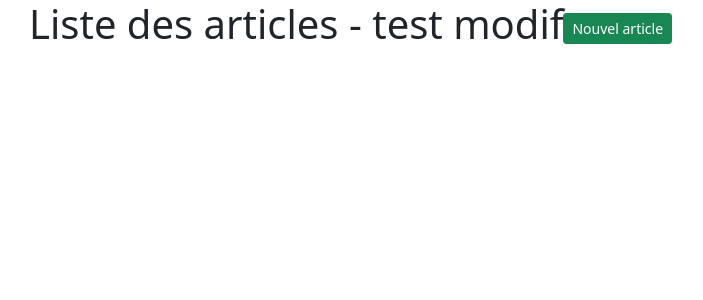
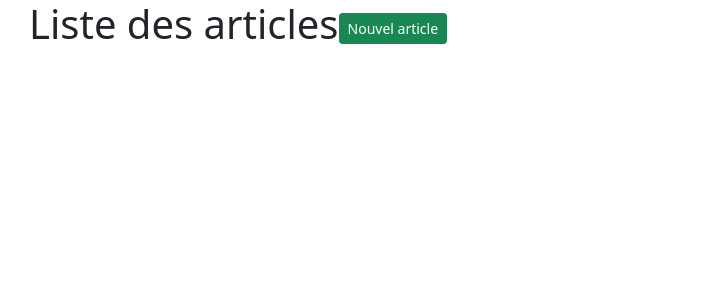
Before and after one commit to JeremyDallain/bonnes-pratiques, a Symfony app: template templates/article/index.html.twig in a window 1280 px wide. Shown: the top 300 px of the page, without its empty margins (53-756 px from the left). Run offline with Twig, Linux system fonts and the light colour scheme; the template is opened without the code that fills it, so the values that code supplies are empty; some libraries are stand-ins or nearby versions.

Commit message:
modif pour mise en prod

```diff
--- a/templates/article/index.html.twig
+++ b/templates/article/index.html.twig
@@ -3,7 +3,7 @@
 {% block title %}Liste des articles{% endblock %}
 
 {% block body %}
-    <h1>Liste des articles - test modif<a class="btn btn-sm btn-success" href="{{ path('article_create') }}">Nouvel article</a></h1>
+    <h1>Liste des articles<a class="btn btn-sm btn-success" href="{{ path('article_create') }}">Nouvel article</a></h1>
 
     {% for article in articles %}
         <div class="border m-2 p-2">
```
